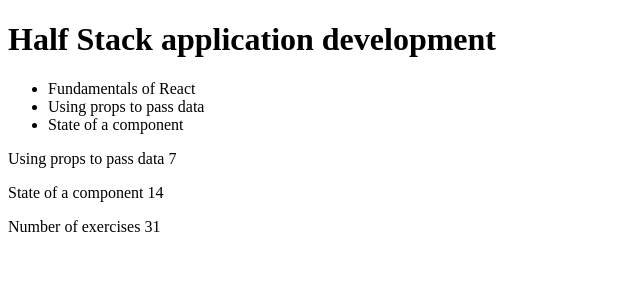
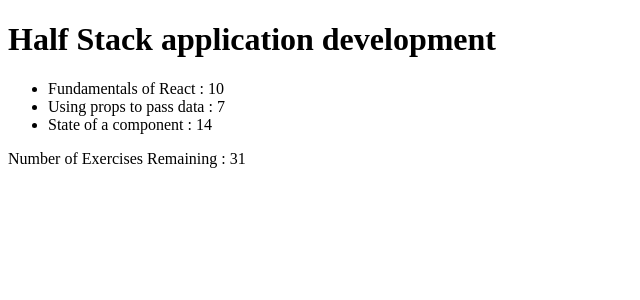
Before and after one commit to rogueslime/fullstackopen, a React (Vite) app in the folder part1/courseinfo/: page / in a window 1280 px wide. Shown: the top 300 px of the page, without its empty margins (0-640 px from the left). Built offline with nearby package versions, Linux system fonts and the light colour scheme.

Commit message:
Exercise 1.1 first draft submission. App.jsx renders the page through 1 call to each app (Header, Contents, and Total); however, I had to build an array of parts and exercises to accomplish the Content app. Want to retool Content so that props are directly passed in instead of an array of the props.

```diff
--- a/part1/courseinfo/src/App.jsx
+++ b/part1/courseinfo/src/App.jsx
@@ -1,22 +1,6 @@
-const Header = (props) => {
-  return (
-    <>
-      <h1>{props.courseheader}</h1>
-    </>
-  )
-}
-const Content = (props) => {
-  const sections = props.parts
-
-  return (
-    <ul>
-      {sections.map(function(section, index){
-        return <li key={ index }>{section}</li>
-      })}
-    </ul>
-  )
-}
-
+import Header from './Header.jsx'
+import Content from './Content.jsx'
+import Total from './Total.jsx'
 
 const App = () => {
   const course = 'Half Stack application development'
@@ -26,19 +10,18 @@ const App = () => {
   const exercises2 = 7
   const part3 = 'State of a component'
   const exercises3 = 14
-  const parts = ['Fundamentals of React','Using props to pass data','State of a component']
+
+  const sections = [
+    {section : part1, exs : exercises1},
+    {section : part2, exs : exercises2},
+    {section : part3, exs : exercises3}
+  ]
 
   return (
     <div>
       <Header courseheader={course}/>
-      <Content parts={parts} numleft={exercises1}/>
-      <p>
-        {part2} {exercises2}
-      </p>
-      <p>
-        {part3} {exercises3}
-      </p>
-      <p>Number of exercises {exercises1 + exercises2 + exercises3}</p>
+      <Content parts = {sections}/>
+      <Total parts = {sections}/>
     </div>
   )
 }
--- /dev/null
+++ b/part1/courseinfo/src/Content.jsx
@@ -0,0 +1,13 @@
+const Content = (props) => {
+    const sections = props.parts
+
+    return (
+      <ul>
+        {sections.map(function(nextSection, index) {
+          return <li key = { index }>{nextSection.section} : {nextSection.exs}</li>
+        })}
+      </ul>
+    )
+  }
+
+export default Content
--- /dev/null
+++ b/part1/courseinfo/src/Header.jsx
@@ -0,0 +1,9 @@
+const Header = (props) => {
+    return (
+      <>
+        <h1>{props.courseheader}</h1>
+      </>
+    )
+  }
+
+export default Header
--- /dev/null
+++ b/part1/courseinfo/src/Total.jsx
@@ -0,0 +1,14 @@
+const Total = (props) => {
+    const sections = props.parts
+    let partsLeft = 0
+
+    for(let i = 0; i < sections.length; i++) {
+      partsLeft += sections[i].exs
+    }
+
+    return (
+      <p>Number of Exercises Remaining : {partsLeft}</p>
+    )
+  }
+
+export default Total
```
